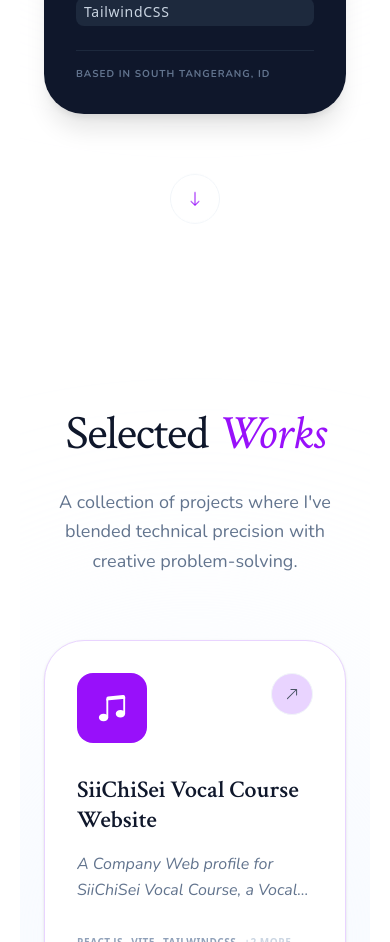
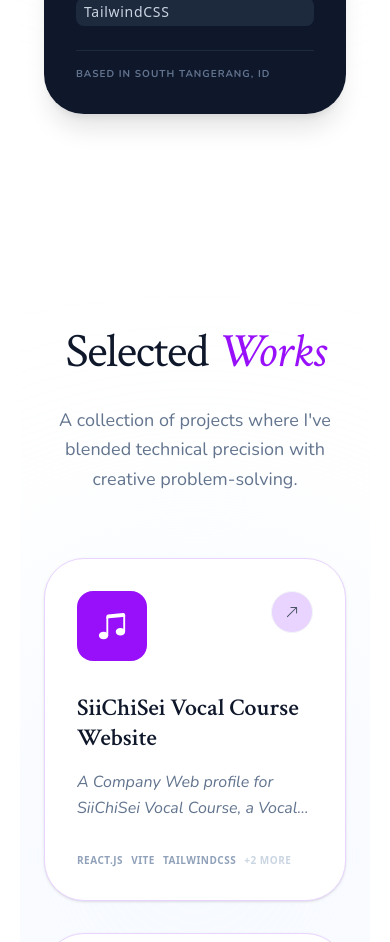
Before and after one commit to andi-ramadhan/personal-web, a React (Vite) app: page / in a window 390 px wide. Shown: the part 1114-2056 px from the top of the page. Built offline with nearby package versions, Linux system fonts and the light colour scheme.

Commit message:
Hide scroll indicator on smaller screens for better responsiveness

```diff
--- a/src/components/ProfileHead.jsx
+++ b/src/components/ProfileHead.jsx
@@ -72,7 +72,7 @@ export default function ProfileHead() {
         </div>
 
         {/* scroll indicator */}
-        <div className="flex justify-center pt-8 animate-bounce">
+        <div className="hidden sm:flex justify-center pt-8 animate-bounce">
           <a href="#works" className="p-4 rounded-full border border-slate-100 text-purple-600 hover:bg-purple-600 hover:text-white transition-colors">
             <BsArrowDown />
           </a>
```
